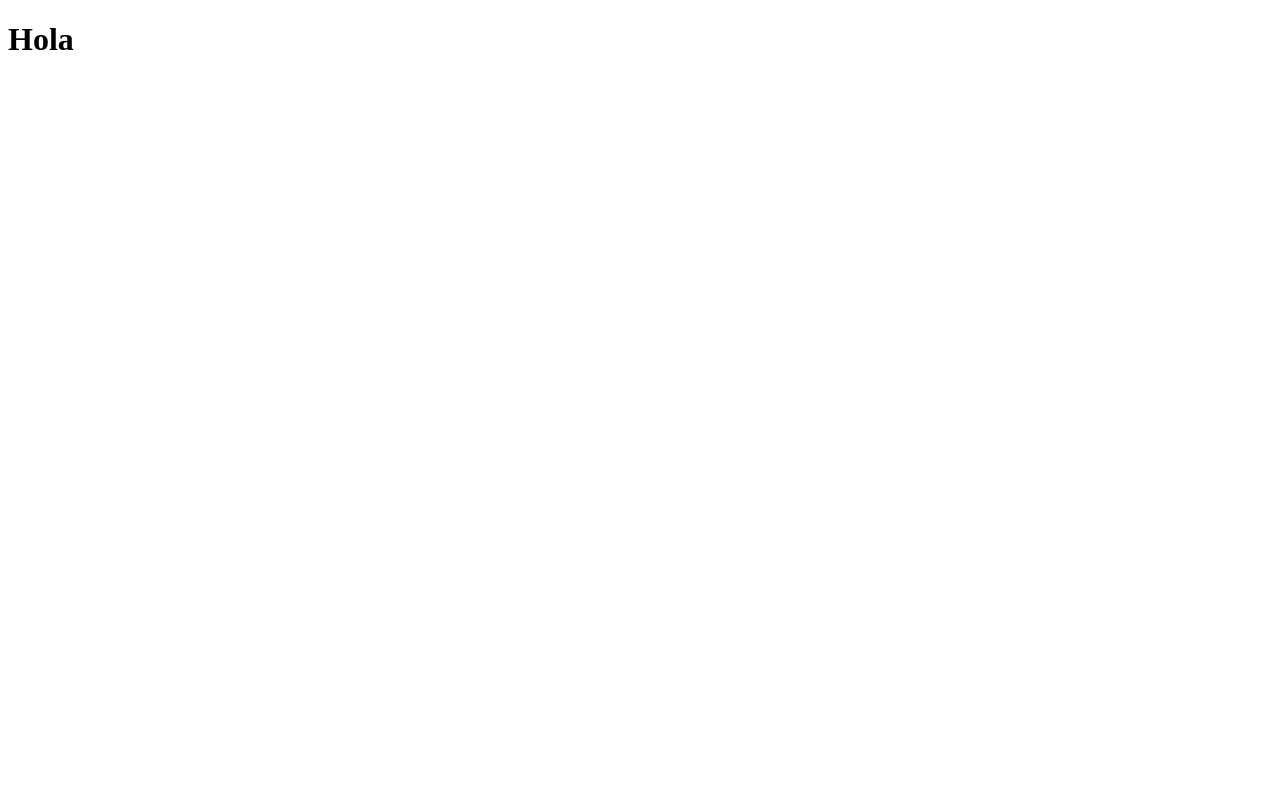
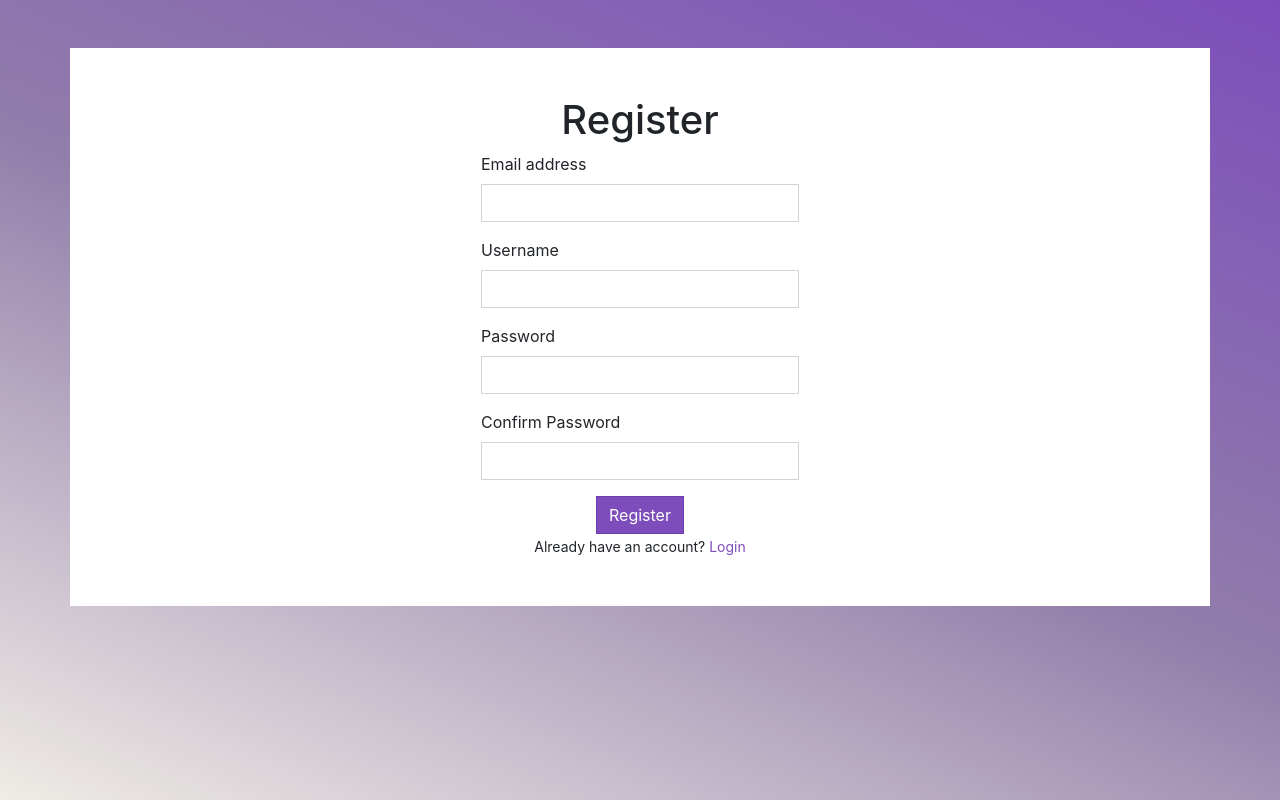
Before and after one commit to EffrenAnthony/chatapp-MERN-graphQL, a React app in the folder frontend/: page /register in a window 1280 px wide. Built offline with nearby package versions, Linux system fonts and the light colour scheme.

Commit message:
auth in frontend

```diff
--- /dev/null
+++ b/frontend/src/ApolloProvider.js
@@ -0,0 +1,12 @@
+import React from 'react'
+import { ApolloClient, InMemoryCache } from '@apollo/client'
+import { ApolloProvider as Provider } from '@apollo/client/react'
+
+const client = new ApolloClient({
+  uri: 'http://localhost:4000/',
+  cache: new InMemoryCache()
+})
+
+export default function ApolloProvider (props) {
+  return <Provider client={client} {...props} />
+}
--- a/frontend/src/App.js
+++ b/frontend/src/App.js
@@ -1,7 +1,23 @@
 import React from 'react'
-
+import './App.scss'
+import ApolloProvider from './ApolloProvider'
+import { Container } from 'react-bootstrap'
+import { Register } from './pages/Register'
+import { BrowserRouter as Router, Route, Switch } from 'react-router-dom'
+import { Login } from './pages/Login'
+import { Home } from './pages/Home'
 export const App = () => {
   return (
-    <h1>Hola</h1>
+    <ApolloProvider>
+      <Router>
+        <Container className='pt-5'>
+          <Switch>
+            <Route exact path='/' component={Home} />
+            <Route path='/register' component={Register} />
+            <Route path='/login' component={Login} />
+          </Switch>
+        </Container>
+      </Router>
+    </ApolloProvider>
   )
 }
--- /dev/null
+++ b/frontend/src/App.scss
@@ -0,0 +1,15 @@
+$blue: rgba(111, 58, 180, 0.9);
+$green :rgba(220, 85, 247, 0.9);
+$border-radius: 0;
+// check on node_modules/bootstrap/scss/_variables
+@import "~bootstrap/scss/bootstrap";
+
+body{
+  min-height: 100vh;
+  background: linear-gradient(
+    203deg,
+    rgba(111, 58, 180, 0.9) 0%,
+    rgba(133, 112, 161, 0.9) 50%,
+    rgba(238, 234, 227, 0.9) 100%
+  );
+}
--- /dev/null
+++ b/frontend/src/graphql/Mutations.js
@@ -0,0 +1,42 @@
+import { gql } from '@apollo/client'
+
+export const REGISTER_USER = gql`
+  mutation register(
+    $username: String!
+    $email: String!
+    $password: String!
+    $confirmPassword: String!
+  ){
+    register(
+      registerInput: {
+        username: $username
+        email: $email
+        password: $password
+        confirmPassword: $confirmPassword
+      }
+    ){
+      id
+      email
+      token
+      username
+      createdAt
+    }
+  }
+`
+export const LOGIN_USER = gql`
+  mutation login(
+    $username: String!
+    $password: String!
+  ){
+    login(
+      username: $username
+      password: $password
+    ){
+      id
+      email
+      token
+      username
+      createdAt
+    }
+  }
+`
--- /dev/null
+++ b/frontend/src/pages/Home.jsx
@@ -0,0 +1,9 @@
+import React from 'react'
+
+export const Home = () => {
+  return (
+    <>
+      <h1>Home</h1>
+    </>
+  )
+}
--- /dev/null
+++ b/frontend/src/pages/Login.jsx
@@ -0,0 +1,76 @@
+import React, { useState } from 'react'
+import { useMutation } from '@apollo/client'
+import { Row, Col, Form, Button, Alert } from 'react-bootstrap'
+import { LOGIN_USER } from '../graphql/Mutations'
+import { Link } from 'react-router-dom'
+
+export const Login = (props) => {
+  const [variables, setVariables] = useState({
+    email: '',
+    username: '',
+    password: '',
+    confirmPassword: ''
+  })
+  const [errors, setErrors] = useState({})
+  const [loginUser, { loading }] = useMutation(LOGIN_USER, {
+    update: (_, { data: { login: { token } } }) => {
+      window.sessionStorage.setItem('token', token)
+      props.history.push('/')
+    },
+    onError: (err) => {
+      console.log(err.graphQLErrors[0].extensions.errors)
+      setErrors(err.graphQLErrors[0].extensions.errors)
+    }
+  })
+
+  const submitLoginForm = e => {
+    e.preventDefault()
+    // console.log(variables)
+    loginUser({ variables })
+  }
+  return (
+    <Row className='bg-white p-5 justify-content-center'>
+      <Col sm={8} md={6} lg={4}>
+        <h1 className='text-center'>Login</h1>
+        <Form onSubmit={submitLoginForm}>
+          <Form.Group>
+            <Form.Label className={errors.username && 'text-danger'}>{errors.username ?? 'Username'}</Form.Label>
+            <Form.Control
+              type='text'
+              value={variables.username}
+              className={errors.usename && 'is-invalid'}
+              onChange={(e) => setVariables({ ...variables, username: e.target.value })}
+            />
+          </Form.Group>
+          <Form.Group>
+            <Form.Label className={errors.password && 'text-danger'}>{errors.password ?? 'Password'}</Form.Label>
+            <Form.Control
+              type='password' value={variables.password}
+              className={errors.password && 'is-invalid'}
+              onChange={(e) => setVariables({ ...variables, password: e.target.value })}
+            />
+          </Form.Group>
+          <div className='text-center'>
+            <Button variant='primary' type='submit' disabled={loading}>
+              {loading ? 'Loading...' : 'Login'}
+            </Button>
+            <br />
+            <small>Don't have an account? <Link to='/register'>Register</Link></small>
+          </div>
+          {
+            Object.keys(errors).length > 0 &&
+              <Alert variant='danger'>
+                <ul className='list'>
+                  {
+                    Object.values(errors).map(value => (
+                      <li key={value}>{value}</li>
+                    ))
+                  }
+                </ul>
+              </Alert>
+        }
+        </Form>
+      </Col>
+    </Row>
+  )
+}
--- /dev/null
+++ b/frontend/src/pages/Register.jsx
@@ -0,0 +1,82 @@
+import React, { useState } from 'react'
+import { useMutation } from '@apollo/client'
+import { Row, Col, Form, Button } from 'react-bootstrap'
+import { REGISTER_USER } from '../graphql/Mutations'
+import { Link } from 'react-router-dom'
+export const Register = (props) => {
+  const [variables, setVariables] = useState({
+    email: '',
+    username: '',
+    password: '',
+    confirmPassword: ''
+  })
+  const [errors, setErrors] = useState({})
+  const [registerUser, { loading }] = useMutation(REGISTER_USER, {
+    update: (_, __) => {
+      // localStorage.setItem('token', data.login.token)
+      props.history.push('/login')
+    },
+    onError: (err) => {
+      console.log(err.graphQLErrors[0].extensions.errors)
+      setErrors(err.graphQLErrors[0].extensions.errors)
+    }
+  })
+
+  // function registerUser(){
+  //   addUser()
+  // }
+  const submitRegisterForm = e => {
+    e.preventDefault()
+    // console.log(variables)
+    registerUser({ variables })
+  }
+  return (
+    <Row className='bg-white p-5 justify-content-center'>
+      <Col sm={8} md={6} lg={4}>
+        <h1 className='text-center'>Register</h1>
+        <Form onSubmit={submitRegisterForm}>
+          <Form.Group>
+            <Form.Label className={errors.email && 'text-danger'}>{errors.email ?? 'Email address'}</Form.Label>
+            <Form.Control
+              type='email' value={variables.email}
+              className={errors.email && 'is-invalid'}
+              onChange={(e) => setVariables({ ...variables, email: e.target.value })}
+            />
+          </Form.Group>
+          <Form.Group>
+            <Form.Label className={errors.username && 'text-danger'}>{errors.username ?? 'Username'}</Form.Label>
+            <Form.Control
+              type='text'
+              value={variables.username}
+              className={errors.usename && 'is-invalid'}
+              onChange={(e) => setVariables({ ...variables, username: e.target.value })}
+            />
+          </Form.Group>
+          <Form.Group>
+            <Form.Label className={errors.password && 'text-danger'}>{errors.password ?? 'Password'}</Form.Label>
+            <Form.Control
+              type='password' value={variables.password}
+              className={errors.password && 'is-invalid'}
+              onChange={(e) => setVariables({ ...variables, password: e.target.value })}
+            />
+          </Form.Group>
+          <Form.Group>
+            <Form.Label className={errors.confirmPassword && 'text-danger'}>{errors.confirmPassword ?? 'Confirm Password'}</Form.Label>
+            <Form.Control
+              type='password' value={variables.confirmPassword}
+              className={errors.confirmPassword && 'is-invalid'}
+              onChange={(e) => setVariables({ ...variables, confirmPassword: e.target.value })}
+            />
+          </Form.Group>
+          <div className='text-center'>
+            <Button variant='primary' type='submit' disabled={loading}>
+              {loading ? 'Loading...' : 'Register'}
+            </Button>
+            <br />
+            <small>Already have an account? <Link to='/login'>Login</Link></small>
+          </div>
+        </Form>
+      </Col>
+    </Row>
+  )
+}
--- a/frontend/webpack.config.js
+++ b/frontend/webpack.config.js
@@ -1,4 +1,5 @@
 const HtmlWebpackPlugin = require('html-webpack-plugin')
+const MiniCssExtractPlugin = require('mini-css-extract-plugin')
 module.exports = {
   output: {
     filename: 'app.bundle.js',
@@ -7,13 +8,17 @@ module.exports = {
   plugins: [
     new HtmlWebpackPlugin({
       template: 'src/index.html'
-    })
+    }),
+    new MiniCssExtractPlugin()
 
   ],
+  resolve: {
+    extensions: ['.js', '.jsx']
+  },
   module: {
     rules: [
       {
-        test: /\.js$/,
+        test: /\.(js|jsx)$/,
         exclude: /node_modules/,
         use: {
           loader: 'babel-loader',
@@ -27,6 +32,16 @@ module.exports = {
             ]
           }
         }
+      },
+      {
+        test: /\.(s*)css$/,
+        use: [
+          {
+            loader: MiniCssExtractPlugin.loader
+          },
+          'css-loader',
+          'sass-loader'
+        ]
       }
     ]
   },
```
Also changed, not shown: frontend/package.json (+10 -1 lines), frontend/src/graphql/Queries.js (added), 1 other file (tests, documents, lock files or other folders).
